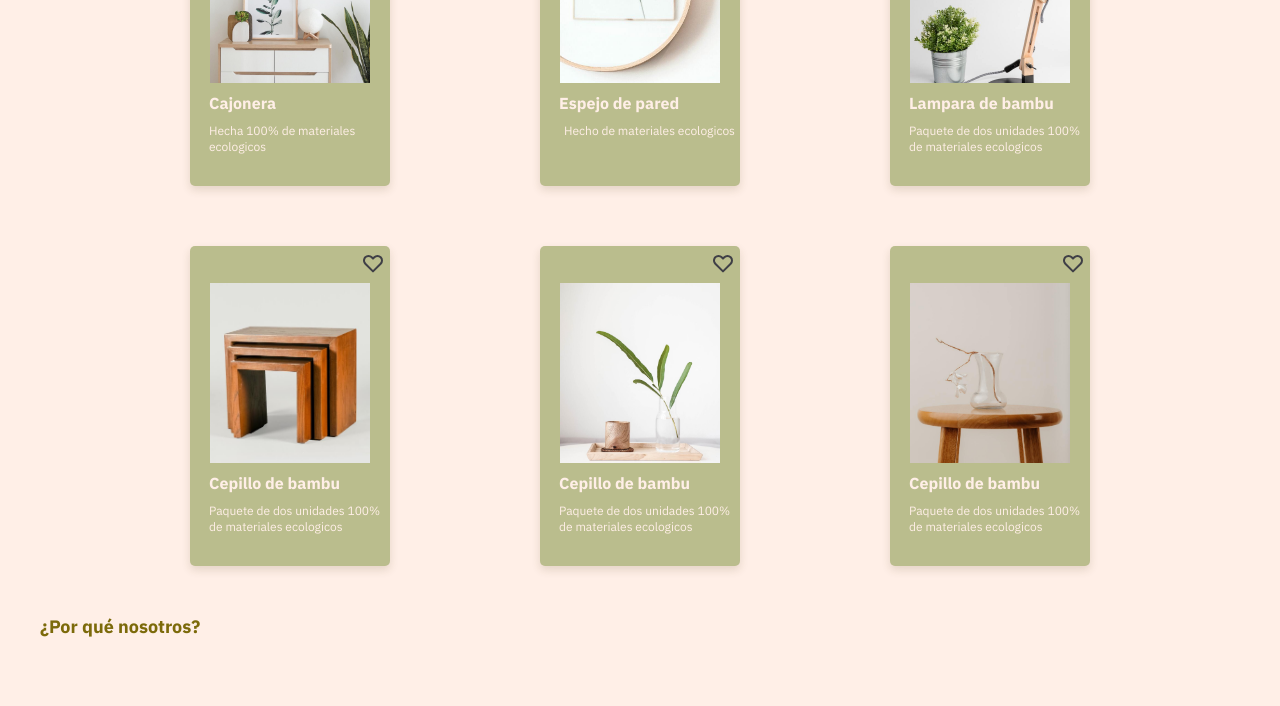
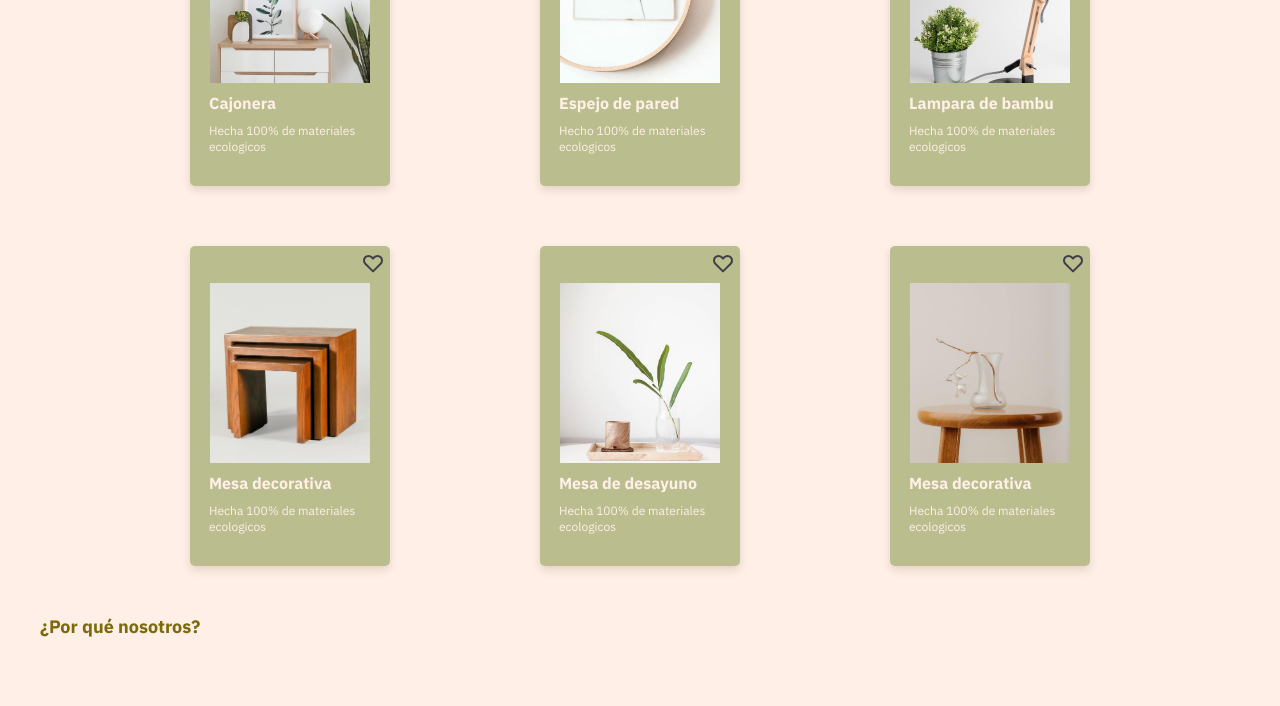
Before and after one commit to Yaho59/Eco-Store, a plain HTML site: page index.html in a window 1280 px wide. Shown: the part 2000-2706 px from the top of the page. Drawn offline with Linux system fonts and the light colour scheme.

Commit message:
Cambios a la informacion de las cards

```diff
--- a/index.html
+++ b/index.html
@@ -176,7 +176,7 @@
                         <img src="./assets/img/furniture/mirror.jpg" alt="Espejo">
                     </div>
                     <h3>Espejo de pared</h3>
-                    <p>Hecho de materiales ecologicos
+                    <p>Hecho 100% de materiales ecologicos
                     </p>
                 </article>
                 <article class="furniture-content__card">
@@ -187,8 +187,7 @@
                         <img src="./assets/img/furniture/desk-lamp.jpg" alt="cepillos de bambu">
                     </div>
                     <h3>Lampara de bambu</h3>
-                    <p>Paquete de dos unidades
-                        100% de materiales ecologicos
+                    <p>Hecha 100% de materiales ecologicos
                     </p>
                 </article>
                 <article class="furniture-content__card">
@@ -196,10 +195,10 @@
                         <img src="./assets/svg/heart.svg" alt="">
                     </div>
                     <div class="image">
-                        <img src="./assets/img/furniture/stand.jpg" alt="stand">
+                        <img src="./assets/img/furniture/stand.jpg" alt="mesa">
                     </div>
-                    <h3>Cepillo de bambu</h3>
-                    <p>Paquete de dos unidades
+                    <h3>Mesa decorativa</h3>
+                    <p>Hecha
                         100% de materiales ecologicos
                     </p>
                 </article>
@@ -210,8 +209,8 @@
                     <div class="image">
                         <img src="./assets/img/furniture/mini-table.jpg" alt="bandeja">
                     </div>
-                    <h3>Cepillo de bambu</h3>
-                    <p>Paquete de dos unidades
+                    <h3>Mesa de desayuno</h3>
+                    <p>Hecha
                         100% de materiales ecologicos
                     </p>
                 </article>
@@ -222,9 +221,8 @@
                     <div class="image">
                         <img src="./assets/img/furniture/table.jpg" alt="mesa">
                     </div>
-                    <h3>Cepillo de bambu</h3>
-                    <p>Paquete de dos unidades
-                        100% de materiales ecologicos
+                    <h3>Mesa decorativa</h3>
+                    <p>Hecha 100% de materiales ecologicos
                     </p>
                 </article>
             </section>
```
